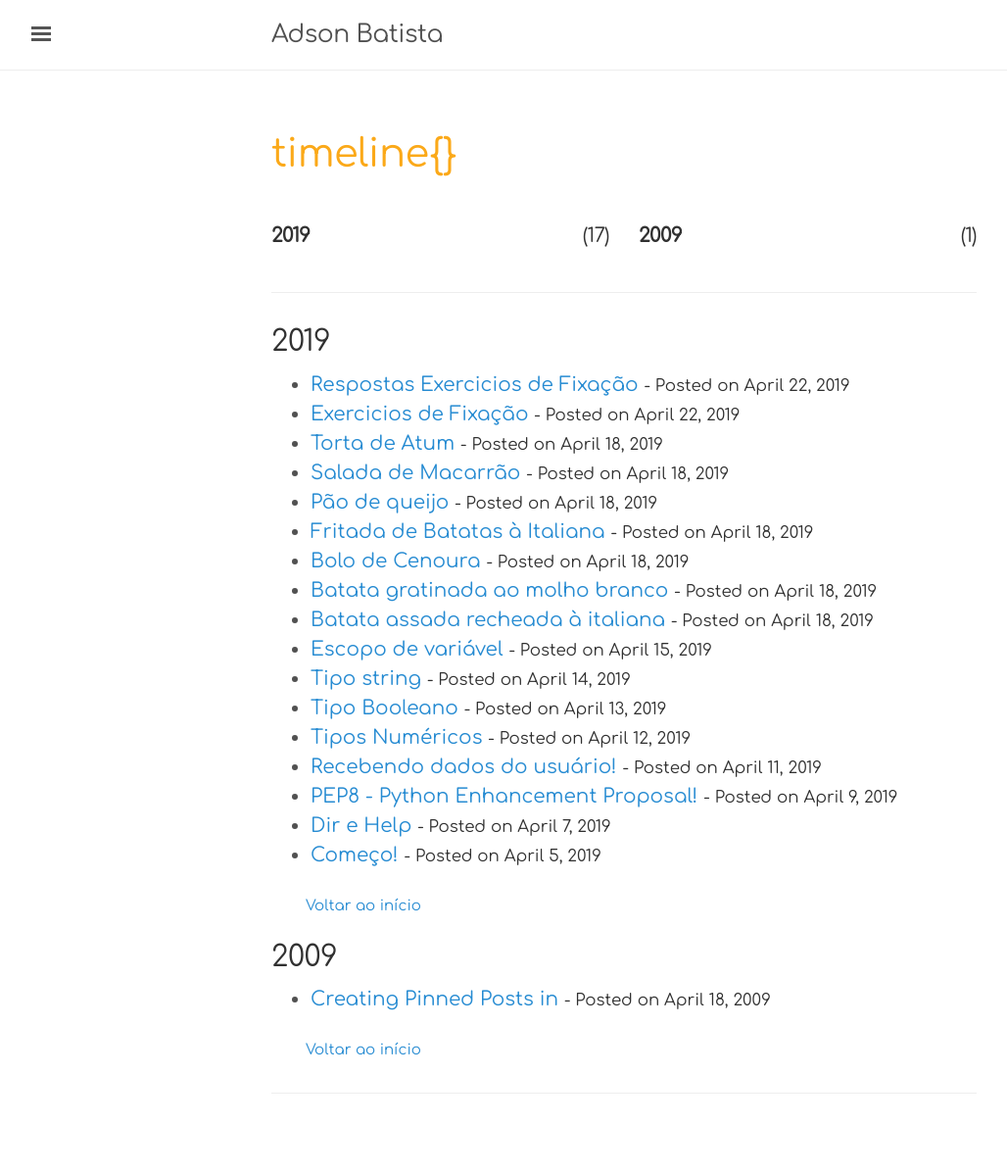
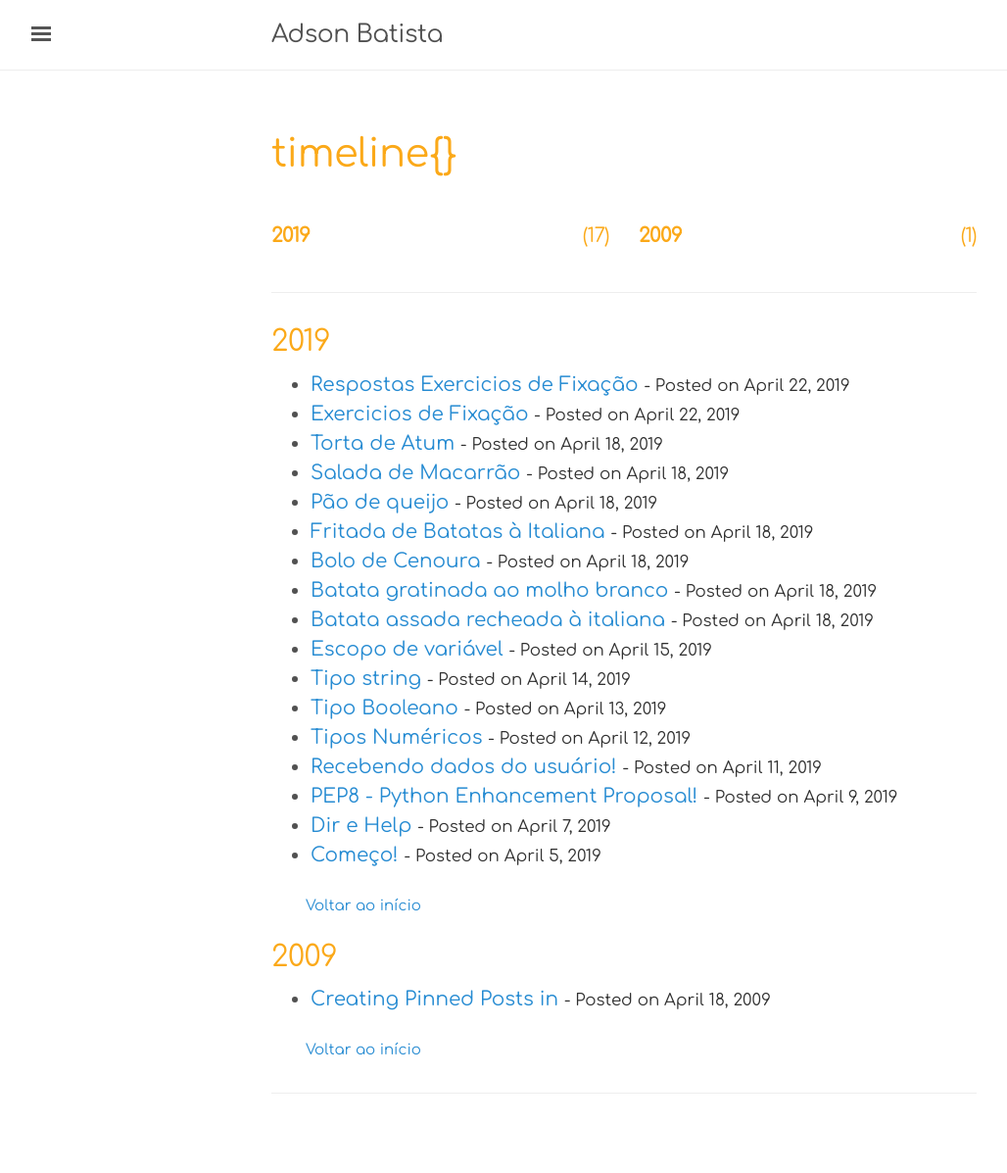
Before and after one commit to AdsonBatista/AdsonBatista.github.io, a Jekyll site: the page built from arquivo.md, in a window 1280 px wide. Shown: the whole page at 98% size, without its empty margins (3-1031 px from the left). Built offline with Jekyll 4.4.1, drawn with Linux system fonts in a browser that asks for light colours.

Commit message:
layout text ajust

```diff
--- a/public/css/lanyon.css
+++ b/public/css/lanyon.css
@@ -50,7 +50,7 @@ html {
 h1, h2, h3, h4, h5, h6 {
   font-family: Comfortaa;
   font-weight: 400;
-  color: #313131;
+  color: #fba919;
   letter-spacing: -.025rem;
 }
 
--- a/public/css/poole.css
+++ b/public/css/poole.css
@@ -110,7 +110,7 @@ p {
 }
 
 strong {
-  color: #303030;
+  color: #fba919;
 }
 
 
```
